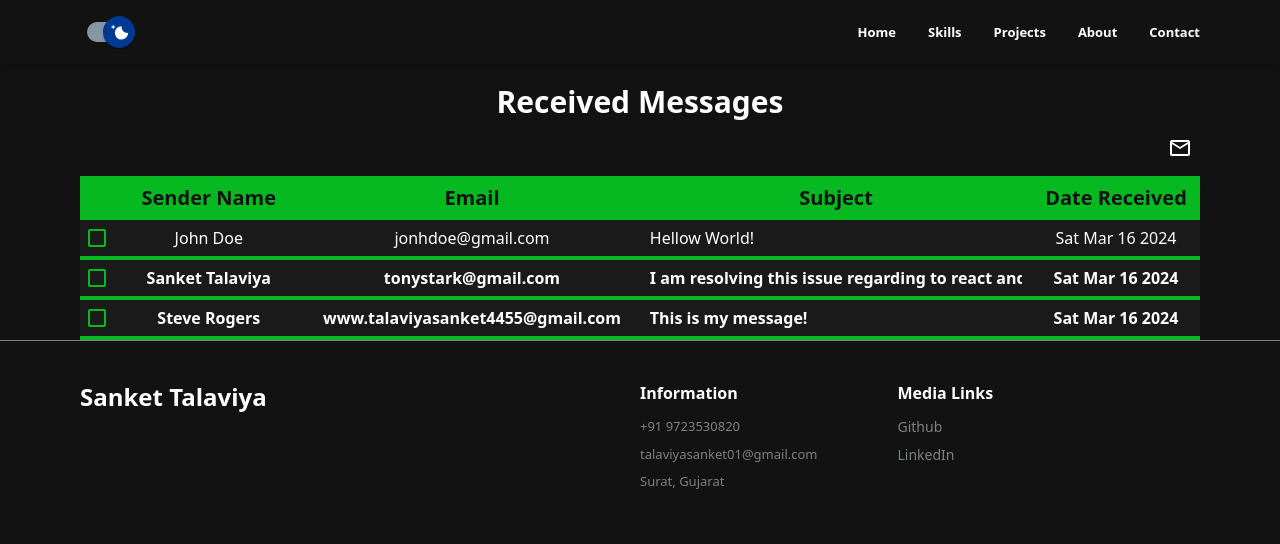
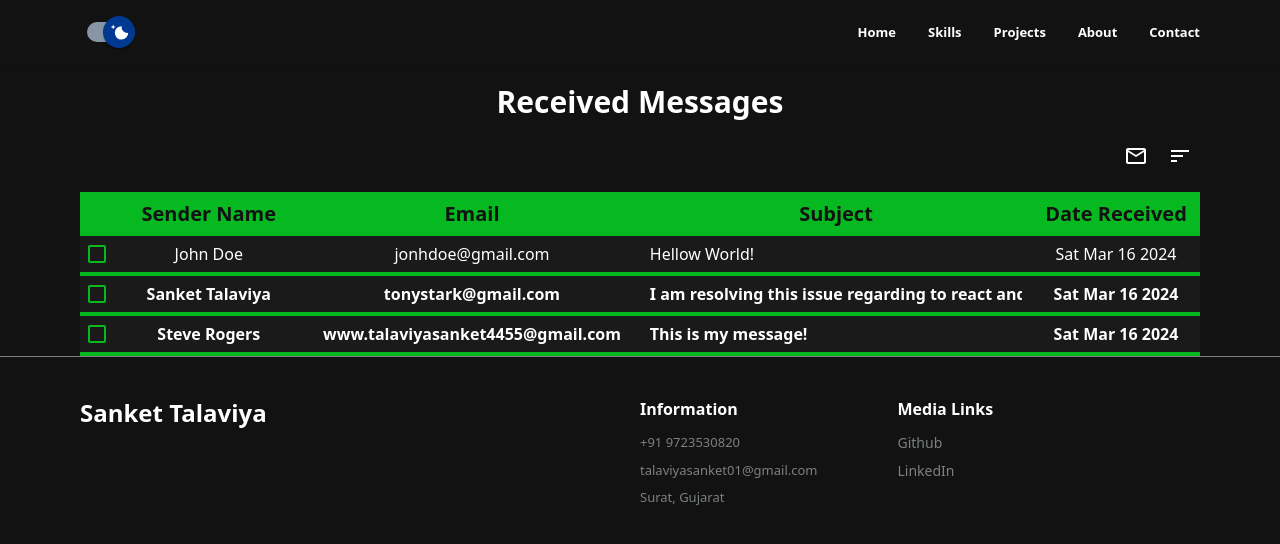
Before and after one commit to Sanket4450/Portfolio, a React (Vite) app: page /admin/messages in a window 1280 px wide. Shown: the top 544 px of the page. Built offline with nearby package versions, Linux system fonts and the light colour scheme; no server answers.

Commit message:
added back button to single message component

```diff
--- a/src/components/messages/FullMessageOptions.jsx
+++ b/src/components/messages/FullMessageOptions.jsx
@@ -1,9 +1,20 @@
+import { useNavigate } from 'react-router-dom'
 import { IconButton, Tooltip } from '@mui/material'
-import { MarkEmailRead, MarkEmailUnread, Delete } from '@mui/icons-material'
+import { MarkEmailRead, MarkEmailUnread, Delete, ArrowBack } from '@mui/icons-material'
 
 export const FullMessageOptions = ({ isRead, setIsRead }) => {
+  const navigate = useNavigate()
+
   return (
-    <div className=" flex justify-end space-x-0.5 mt-2">
+    <div className=" flex justify-between space-x-0.5 mt-2">
+      <div>
+        <Tooltip title="Back to Messages" onClick={() => navigate('/admin/messages')}>
+          <IconButton>
+            <ArrowBack className=" text-primary" />
+          </IconButton>
+        </Tooltip>
+      </div>
+      <div className=" flex space-x-0.5">
         {isRead ? (
           <Tooltip title="Mark as Unread" onClick={() => setIsRead(false)}>
             <IconButton>
@@ -23,5 +34,6 @@ export const FullMessageOptions = ({ isRead, setIsRead }) => {
           </IconButton>
         </Tooltip>
       </div>
+    </div>
   )
 }
--- /dev/null
+++ b/src/components/messages/MessageMenuItem.jsx
@@ -0,0 +1,9 @@
+import { MenuItem } from '@mui/material'
+
+export const MessageMenuItem = ({ itemId, text, onClick }) => {
+  return (
+    <MenuItem id={itemId} className=" space-x-2" onClick={(e) => onClick(e)}>
+      {text}
+    </MenuItem>
+  )
+}
--- a/src/components/messages/MessageOptions.jsx
+++ b/src/components/messages/MessageOptions.jsx
@@ -1,7 +1,24 @@
-import { IconButton, Tooltip } from '@mui/material'
-import { MarkEmailRead, MarkEmailUnread, Delete, MailOutline } from '@mui/icons-material'
+import { useState, useEffect } from 'react'
+import { IconButton, Tooltip, Menu } from '@mui/material'
+import { MarkEmailRead, MarkEmailUnread, Delete, MailOutline, Sort } from '@mui/icons-material'
+import { MessageMenuItem } from './MessageMenuItem'
 
 export const MessageOptions = ({ selectedMessages }) => {
+  const [anchorEl, setAnchorEl] = useState(null)
+  const [selectedIndex, setSelectedIndex] = useState(1)
+  const open = Boolean(anchorEl)
+
+  const handleClick = (event) => {
+    console.log('event', event.target)
+    console.log(event.target.id)
+    setSelectedIndex(event.target.id)
+    setAnchorEl(event.currentTarget)
+  }
+
+  const handleClose = () => {
+    setAnchorEl(null)
+  }
+
   return (
     <div className=" flex justify-end space-x-1 py-2">
       {selectedMessages.length > 0 && (
@@ -30,6 +47,35 @@ export const MessageOptions = ({ selectedMessages }) => {
           <MailOutline className=" text-primary" />
         </IconButton>
       </Tooltip>
+      <div className=" flex justify-end py-2">
+        <IconButton
+          aria-label="more"
+          id="long-button"
+          aria-controls={open ? 'long-menu' : undefined}
+          aria-expanded={open ? 'true' : undefined}
+          aria-haspopup="true"
+          onClick={handleClick}
+        >
+          <Sort className=" text-primary" />
+        </IconButton>
+        <Menu
+          id="basic-menu"
+          anchorEl={anchorEl}
+          open={open}
+          onClose={handleClose}
+          MenuListProps={{
+            'aria-labelledby': 'basic-button',
+          }}
+        >
+          <MessageMenuItem itemId="newest" text="Newest First" onClick={handleClose} />
+          <MessageMenuItem itemId="oldest" text="Oldest First" onClick={handleClose} />
+          <MessageMenuItem itemId="name_asc" text="Name Ascending" onClick={handleClose} />
+          <MessageMenuItem itemId="name_desc" text="Name Descending" onClick={handleClose} />
+          <MessageMenuItem itemId="email_asc" text="Email Ascending" onClick={handleClose} />
+          <MessageMenuItem itemId="email_desc" text="Email Descending" onClick={handleClose} />
+          <MessageMenuItem itemId="unread" text="Unread" onClick={handleClose} />
+        </Menu>
+      </div>
     </div>
   )
 }
--- a/src/components/messages/MessageReply.jsx
+++ b/src/components/messages/MessageReply.jsx
@@ -7,9 +7,11 @@ export const MessageReply = ({ email }) => {
       <MessageField messageKey="Reply To" messageValue={email} />
       <MesageReplyInput inputKey="Message Subject" inputRows={1} inputName="subject" />
       <MesageReplyInput inputKey="Message Content" inputRows={10} inputName="description" />
-      <button className=" bg-text-theme-primary hover:bg-text-theme-hover-primary text-bg-primary font-semibold rounded-md px-10 py-2 ml-2 my-1">
-        Send
-      </button>
+      <div className=" flex max-phone:justify-center">
+        <button className=" bg-text-theme-primary hover:bg-text-theme-hover-primary text-bg-primary font-semibold rounded-md max-phone:w-full max-phone:mx-2 phone:px-10 py-2 phone:ml-2 my-1 transition duration-200">
+          Send
+        </button>
+      </div>
     </div>
   )
 }
```
Lines whose indentation alone changed are shown as unchanged.
